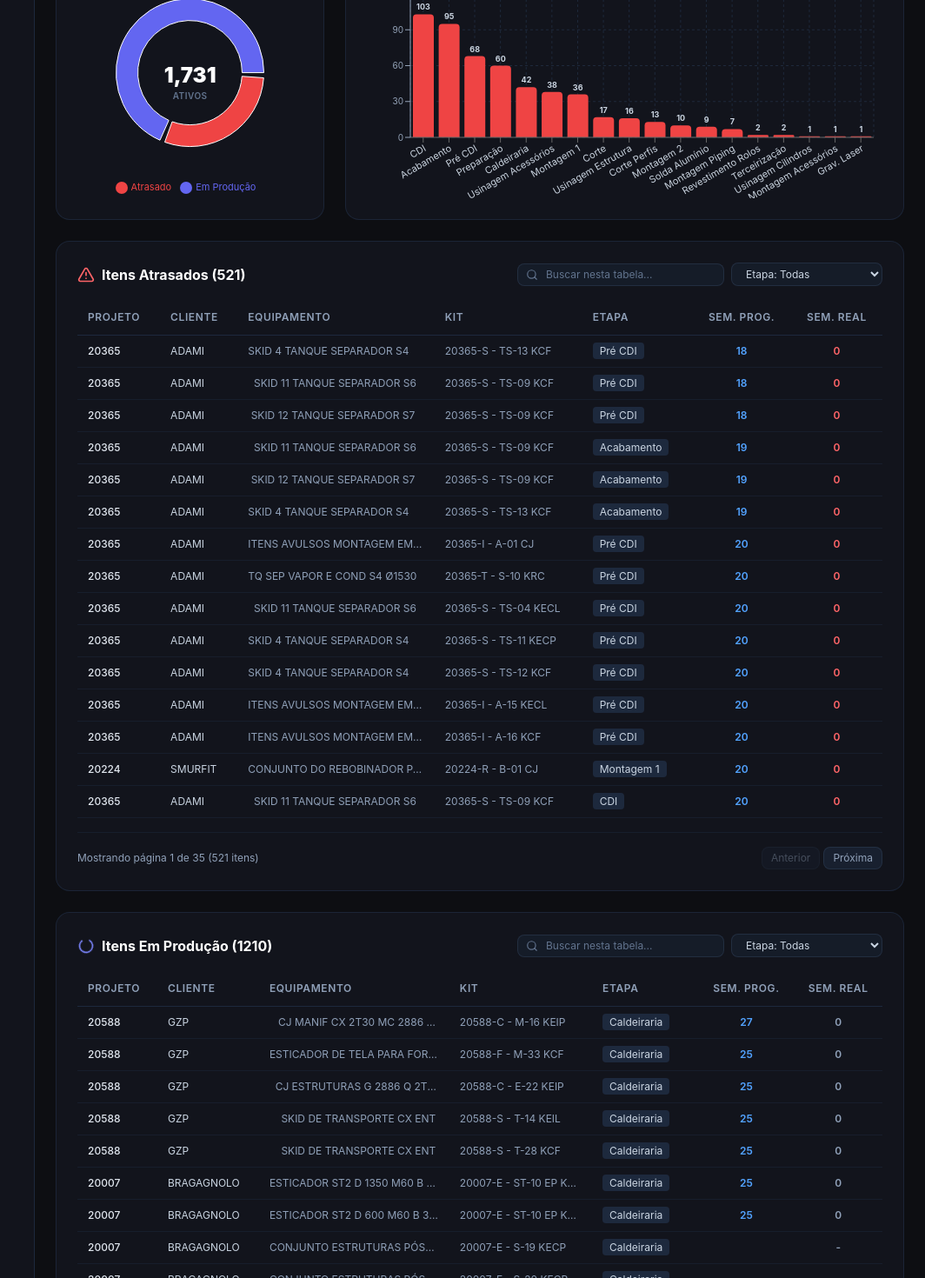
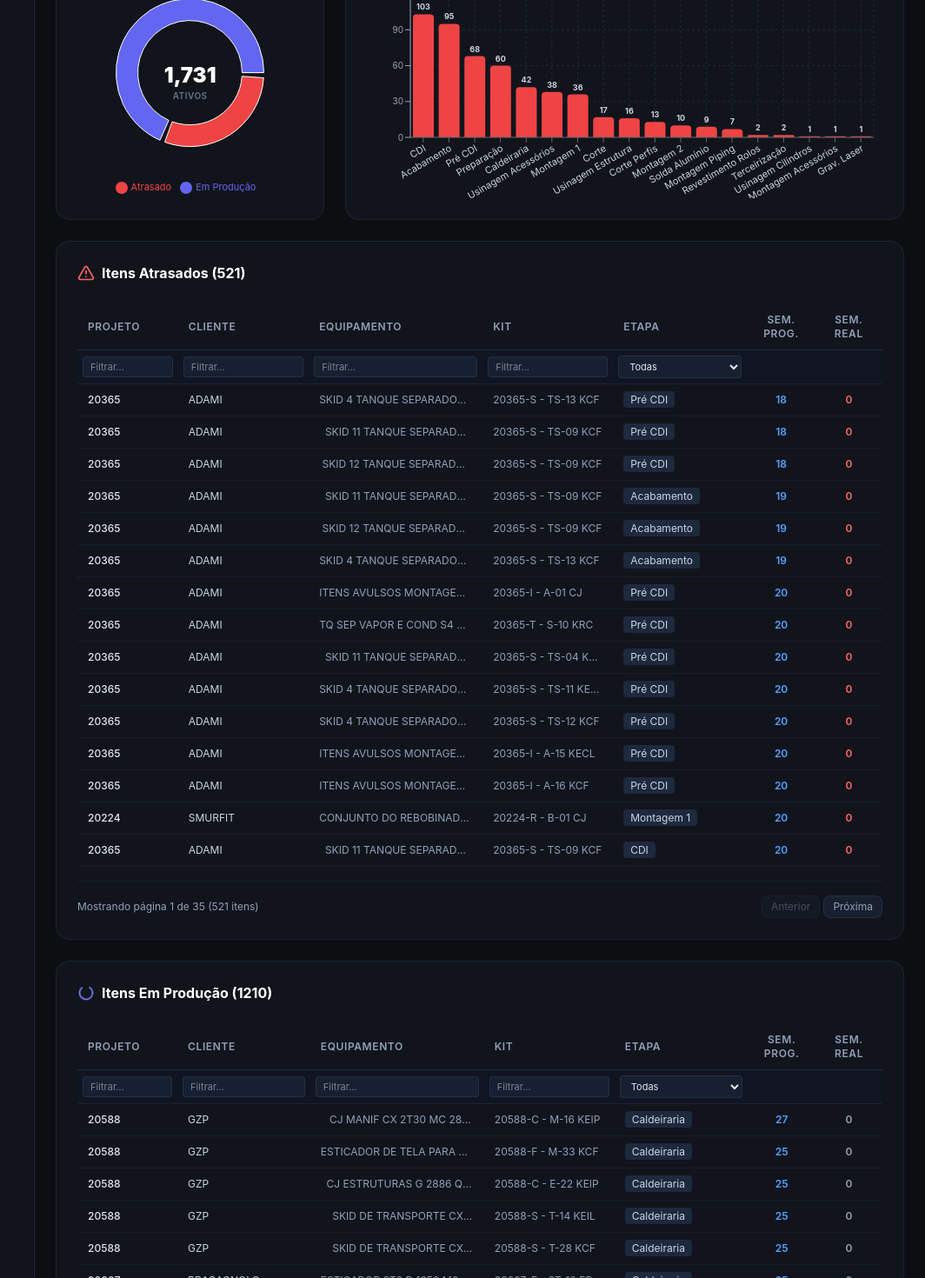
Before and after one commit to stefenon-79/dashboard-pmp, a React (Vite) app: page / in a window 1280 px wide. Shown: the part 465-1935 px from the top of the page at 87% size, without its empty margins (216-1280 px from the left). Built offline with nearby package versions, Linux system fonts and the light colour scheme.

Commit message:
feat: adicionar filtros diretamente nos titulos das colunas das tabelas de atrasos e em producao

```diff
--- a/src/App.tsx
+++ b/src/App.tsx
@@ -93,13 +93,20 @@ export default function App() {
   const [ltGroupBy, setLtGroupBy] = useState<'cliente' | 'conjGeral' | 'equipamento'>('cliente')
   const [ltClienteFilter, setLtClienteFilter] = useState('todos')
 
-  // Local table states
-  const [atrasadosSearch, setAtrasadosSearch] = useState('')
-  const [atrasadosEtapa, setAtrasadosEtapa] = useState('todos')
+  // Local table states (Atrasados)
+  const [atrasadosProj, setAtrasadosProj] = useState('')
+  const [atrasadosCli, setAtrasadosCli] = useState('')
+  const [atrasadosEquip, setAtrasadosEquip] = useState('')
+  const [atrasadosKit, setAtrasadosKit] = useState('')
+  const [atrasadosEtap, setAtrasadosEtap] = useState('todos')
   const [atrasadosPage, setAtrasadosPage] = useState(1)
 
-  const [producaoSearch, setProducaoSearch] = useState('')
-  const [producaoEtapa, setProducaoEtapa] = useState('todos')
+  // Local table states (Em Produção)
+  const [producaoProj, setProducaoProj] = useState('')
+  const [producaoCli, setProducaoCli] = useState('')
+  const [producaoEquip, setProducaoEquip] = useState('')
+  const [producaoKit, setProducaoKit] = useState('')
+  const [producaoEtap, setProducaoEtap] = useState('todos')
   const [producaoPage, setProducaoPage] = useState(1)
 
   const ITEMS_PER_PAGE = 15
@@ -179,30 +186,28 @@ export default function App() {
     return filtered
       .filter(d => d.statusGeral === 'Atrasado')
       .filter(d => {
-        const matchSearch = atrasadosSearch === '' ||
-          d.projeto.toLowerCase().includes(atrasadosSearch.toLowerCase()) ||
-          d.cliente.toLowerCase().includes(atrasadosSearch.toLowerCase()) ||
-          d.equipamento.toLowerCase().includes(atrasadosSearch.toLowerCase()) ||
-          d.kits.toLowerCase().includes(atrasadosSearch.toLowerCase())
-        const matchEtapa = atrasadosEtapa === 'todos' || normalizeEtapa(d.etapa) === atrasadosEtapa
-        return matchSearch && matchEtapa
+        const matchProj = atrasadosProj === '' || d.projeto.toLowerCase().includes(atrasadosProj.toLowerCase())
+        const matchCli = atrasadosCli === '' || d.cliente.toLowerCase().includes(atrasadosCli.toLowerCase())
+        const matchEquip = atrasadosEquip === '' || d.equipamento.toLowerCase().includes(atrasadosEquip.toLowerCase())
+        const matchKit = atrasadosKit === '' || d.kits.toLowerCase().includes(atrasadosKit.toLowerCase())
+        const matchEtap = atrasadosEtap === 'todos' || normalizeEtapa(d.etapa) === atrasadosEtap
+        return matchProj && matchCli && matchEquip && matchKit && matchEtap
       })
-  }, [filtered, atrasadosSearch, atrasadosEtapa])
+  }, [filtered, atrasadosProj, atrasadosCli, atrasadosEquip, atrasadosKit, atrasadosEtap])
 
   // Em Produção items filtered list
   const filteredProducaoItems = useMemo(() => {
     return filtered
       .filter(d => d.statusGeral === 'Em Produção')
       .filter(d => {
-        const matchSearch = producaoSearch === '' ||
-          d.projeto.toLowerCase().includes(producaoSearch.toLowerCase()) ||
-          d.cliente.toLowerCase().includes(producaoSearch.toLowerCase()) ||
-          d.equipamento.toLowerCase().includes(producaoSearch.toLowerCase()) ||
-          d.kits.toLowerCase().includes(producaoSearch.toLowerCase())
-        const matchEtapa = producaoEtapa === 'todos' || normalizeEtapa(d.etapa) === producaoEtapa
-        return matchSearch && matchEtapa
+        const matchProj = producaoProj === '' || d.projeto.toLowerCase().includes(producaoProj.toLowerCase())
+        const matchCli = producaoCli === '' || d.cliente.toLowerCase().includes(producaoCli.toLowerCase())
+        const matchEquip = producaoEquip === '' || d.equipamento.toLowerCase().includes(producaoEquip.toLowerCase())
+        const matchKit = producaoKit === '' || d.kits.toLowerCase().includes(producaoKit.toLowerCase())
+        const matchEtap = producaoEtap === 'todos' || normalizeEtapa(d.etapa) === producaoEtap
+        return matchProj && matchCli && matchEquip && matchKit && matchEtap
       })
-  }, [filtered, producaoSearch, producaoEtapa])
+  }, [filtered, producaoProj, producaoCli, producaoEquip, producaoKit, producaoEtap])
 
   const totalAtrasadosPages = useMemo(() => {
     return Math.max(1, Math.ceil(filteredDelayedItems.length / ITEMS_PER_PAGE))
@@ -482,43 +487,73 @@ export default function App() {
 
               {/* Delayed items table */}
               <div className="bg-[#12141c] border border-slate-800/80 rounded-2xl p-6">
-                <div className="flex flex-wrap items-center justify-between gap-4 mb-4">
+                <div className="flex flex-wrap items-center justify-between gap-4 mb-6">
                   <h3 className="text-base font-bold text-white flex items-center gap-2">
                     <AlertTriangle className="h-5 w-5 text-red-400" /> Itens Atrasados ({filteredDelayedItems.length})
                   </h3>
-                  <div className="flex flex-wrap items-center gap-2">
-                    <div className="relative">
-                      <Search className="absolute left-2.5 top-1/2 -translate-y-1/2 h-3.5 w-3.5 text-slate-500" />
-                      <input
-                        type="text"
-                        placeholder="Buscar nesta tabela..."
-                        value={atrasadosSearch}
-                        onChange={e => { setAtrasadosSearch(e.target.value); setAtrasadosPage(1); }}
-                        className="bg-slate-800/40 border border-slate-700/50 rounded-lg py-1 pl-8 pr-3 text-xs text-slate-300 placeholder-slate-500 focus:outline-none focus:border-indigo-500 transition-colors"
-                      />
-                    </div>
-                    <select
-                      value={atrasadosEtapa}
-                      onChange={e => { setAtrasadosEtapa(e.target.value); setAtrasadosPage(1); }}
-                      className="bg-slate-800/40 border border-slate-700/50 rounded-lg py-1 px-3 text-xs text-slate-300 focus:outline-none focus:border-indigo-500 transition-colors"
-                    >
-                      <option value="todos">Etapa: Todas</option>
-                      {uniqueEtapas.map(e => <option key={e} value={e}>{e}</option>)}
-                    </select>
-                  </div>
                 </div>
 
                 <div className="overflow-x-auto">
                   <table className="w-full text-xs">
                     <thead>
                       <tr className="border-b border-slate-800 text-slate-400 uppercase tracking-wider">
-                        <th className="py-3 px-3 text-left font-semibold">Projeto</th>
-                        <th className="py-3 px-3 text-left font-semibold">Cliente</th>
-                        <th className="py-3 px-3 text-left font-semibold">Equipamento</th>
-                        <th className="py-3 px-3 text-left font-semibold">Kit</th>
-                        <th className="py-3 px-3 text-left font-semibold">Etapa</th>
-                        <th className="py-3 px-3 text-center font-semibold">Sem. Prog.</th>
-                        <th className="py-3 px-3 text-center font-semibold">Sem. Real</th>
+                        <th className="py-2.5 px-3 text-left font-semibold w-[120px]">Projeto</th>
+                        <th className="py-2.5 px-3 text-left font-semibold w-[160px]">Cliente</th>
+                        <th className="py-2.5 px-3 text-left font-semibold">Equipamento</th>
+                        <th className="py-2.5 px-3 text-left font-semibold w-[120px]">Kit</th>
+                        <th className="py-2.5 px-3 text-left font-semibold w-[160px]">Etapa</th>
+                        <th className="py-2.5 px-3 text-center font-semibold w-[80px]">Sem. Prog.</th>
+                        <th className="py-2.5 px-3 text-center font-semibold w-[80px]">Sem. Real</th>
+                      </tr>
+                      <tr className="border-b border-slate-800/80 bg-slate-900/40">
+                        <th className="p-1.5">
+                          <input
+                            type="text"
+                            placeholder="Filtrar..."
+                            value={atrasadosProj}
+                            onChange={e => { setAtrasadosProj(e.target.value); setAtrasadosPage(1); }}
+                            className="w-full bg-slate-800/60 border border-slate-700/50 rounded px-2 py-1 text-[11px] font-normal text-slate-200 focus:outline-none focus:border-indigo-500"
+                          />
+                        </th>
+                        <th className="p-1.5">
+                          <input
+                            type="text"
+                            placeholder="Filtrar..."
+                            value={atrasadosCli}
+                            onChange={e => { setAtrasadosCli(e.target.value); setAtrasadosPage(1); }}
+                            className="w-full bg-slate-800/60 border border-slate-700/50 rounded px-2 py-1 text-[11px] font-normal text-slate-200 focus:outline-none focus:border-indigo-500"
+                          />
+                        </th>
+                        <th className="p-1.5">
+                          <input
+                            type="text"
+                            placeholder="Filtrar..."
+                            value={atrasadosEquip}
+                            onChange={e => { setAtrasadosEquip(e.target.value); setAtrasadosPage(1); }}
+                            className="w-full bg-slate-800/60 border border-slate-700/50 rounded px-2 py-1 text-[11px] font-normal text-slate-200 focus:outline-none focus:border-indigo-500"
+                          />
+                        </th>
+                        <th className="p-1.5">
+                          <input
+                            type="text"
+                            placeholder="Filtrar..."
+                            value={atrasadosKit}
+                            onChange={e => { setAtrasadosKit(e.target.value); setAtrasadosPage(1); }}
+                            className="w-full bg-slate-800/60 border border-slate-700/50 rounded px-2 py-1 text-[11px] font-normal text-slate-200 focus:outline-none focus:border-indigo-500"
+                          />
+                        </th>
+                        <th className="p-1.5">
+                          <select
+                            value={atrasadosEtap}
+                            onChange={e => { setAtrasadosEtap(e.target.value); setAtrasadosPage(1); }}
+                            className="w-full bg-slate-800/60 border border-slate-700/50 rounded px-2 py-1 text-[11px] font-normal text-slate-200 focus:outline-none focus:border-indigo-500"
+                          >
+                            <option value="todos">Todas</option>
+                            {uniqueEtapas.map(e => <option key={e} value={e}>{e}</option>)}
+                          </select>
+                        </th>
+                        <th className="p-1.5"></th>
+                        <th className="p-1.5"></th>
                       </tr>
                     </thead>
                     <tbody>
@@ -570,43 +605,73 @@ export default function App() {
 
               {/* Em Produção items table */}
               <div className="bg-[#12141c] border border-slate-800/80 rounded-2xl p-6">
-                <div className="flex flex-wrap items-center justify-between gap-4 mb-4">
+                <div className="flex flex-wrap items-center justify-between gap-4 mb-6">
                   <h3 className="text-base font-bold text-white flex items-center gap-2">
                     <Loader2 className="h-5 w-5 text-indigo-400 animate-spin" /> Itens Em Produção ({filteredProducaoItems.length})
                   </h3>
-                  <div className="flex flex-wrap items-center gap-2">
-                    <div className="relative">
-                      <Search className="absolute left-2.5 top-1/2 -translate-y-1/2 h-3.5 w-3.5 text-slate-500" />
-                      <input
-                        type="text"
-                        placeholder="Buscar nesta tabela..."
-                        value={producaoSearch}
-                        onChange={e => { setProducaoSearch(e.target.value); setProducaoPage(1); }}
-                        className="bg-slate-800/40 border border-slate-700/50 rounded-lg py-1 pl-8 pr-3 text-xs text-slate-300 placeholder-slate-500 focus:outline-none focus:border-indigo-500 transition-colors"
-                      />
-                    </div>
-                    <select
-                      value={producaoEtapa}
-                      onChange={e => { setProducaoEtapa(e.target.value); setProducaoPage(1); }}
-                      className="bg-slate-800/40 border border-slate-700/50 rounded-lg py-1 px-3 text-xs text-slate-300 focus:outline-none focus:border-indigo-500 transition-colors"
-                    >
-                      <option value="todos">Etapa: Todas</option>
-                      {uniqueEtapas.map(e => <option key={e} value={e}>{e}</option>)}
-                    </select>
-                  </div>
                 </div>
 
                 <div className="overflow-x-auto">
                   <table className="w-full text-xs">
                     <thead>
                       <tr className="border-b border-slate-800 text-slate-400 uppercase tracking-wider">
-                        <th className="py-3 px-3 text-left font-semibold">Projeto</th>
-                        <th className="py-3 px-3 text-left font-semibold">Cliente</th>
-                        <th className="py-3 px-3 text-left font-semibold">Equipamento</th>
-                        <th className="py-3 px-3 text-left font-semibold">Kit</th>
-                        <th className="py-3 px-3 text-left font-semibold">Etapa</th>
-                        <th className="py-3 px-3 text-center font-semibold">Sem. Prog.</th>
-                        <th className="py-3 px-3 text-center font-semibold">Sem. Real</th>
+                        <th className="py-2.5 px-3 text-left font-semibold w-[120px]">Projeto</th>
+                        <th className="py-2.5 px-3 text-left font-semibold w-[160px]">Cliente</th>
+                        <th className="py-2.5 px-3 text-left font-semibold">Equipamento</th>
+                        <th className="py-2.5 px-3 text-left font-semibold w-[120px]">Kit</th>
+                        <th className="py-2.5 px-3 text-left font-semibold w-[160px]">Etapa</th>
+                        <th className="py-2.5 px-3 text-center font-semibold w-[80px]">Sem. Prog.</th>
+                        <th className="py-2.5 px-3 text-center font-semibold w-[80px]">Sem. Real</th>
+                      </tr>
+                      <tr className="border-b border-slate-800/80 bg-slate-900/40">
+                        <th className="p-1.5">
+                          <input
+                            type="text"
+                            placeholder="Filtrar..."
+                            value={producaoProj}
+                            onChange={e => { setProducaoProj(e.target.value); setProducaoPage(1); }}
+                            className="w-full bg-slate-800/60 border border-slate-700/50 rounded px-2 py-1 text-[11px] font-normal text-slate-200 focus:outline-none focus:border-indigo-500"
+                          />
+                        </th>
+                        <th className="p-1.5">
+                          <input
+                            type="text"
+                            placeholder="Filtrar..."
+                            value={producaoCli}
+                            onChange={e => { setProducaoCli(e.target.value); setProducaoPage(1); }}
+                            className="w-full bg-slate-800/60 border border-slate-700/50 rounded px-2 py-1 text-[11px] font-normal text-slate-200 focus:outline-none focus:border-indigo-500"
+                          />
+                        </th>
+                        <th className="p-1.5">
+                          <input
+                            type="text"
+                            placeholder="Filtrar..."
+                            value={producaoEquip}
+                            onChange={e => { setProducaoEquip(e.target.value); setProducaoPage(1); }}
+                            className="w-full bg-slate-800/60 border border-slate-700/50 rounded px-2 py-1 text-[11px] font-normal text-slate-200 focus:outline-none focus:border-indigo-500"
+                          />
+                        </th>
+                        <th className="p-1.5">
+                          <input
+                            type="text"
+                            placeholder="Filtrar..."
+                            value={producaoKit}
+                            onChange={e => { setProducaoKit(e.target.value); setProducaoPage(1); }}
+                            className="w-full bg-slate-800/60 border border-slate-700/50 rounded px-2 py-1 text-[11px] font-normal text-slate-200 focus:outline-none focus:border-indigo-500"
+                          />
+                        </th>
+                        <th className="p-1.5">
+                          <select
+                            value={producaoEtap}
+                            onChange={e => { setProducaoEtap(e.target.value); setProducaoPage(1); }}
+                            className="w-full bg-slate-800/60 border border-slate-700/50 rounded px-2 py-1 text-[11px] font-normal text-slate-200 focus:outline-none focus:border-indigo-500"
+                          >
+                            <option value="todos">Todas</option>
+                            {uniqueEtapas.map(e => <option key={e} value={e}>{e}</option>)}
+                          </select>
+                        </th>
+                        <th className="p-1.5"></th>
+                        <th className="p-1.5"></th>
                       </tr>
                     </thead>
                     <tbody>
```
